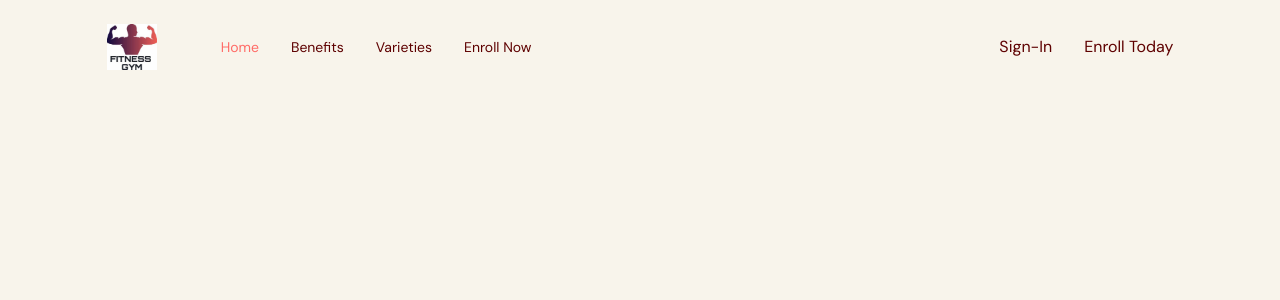
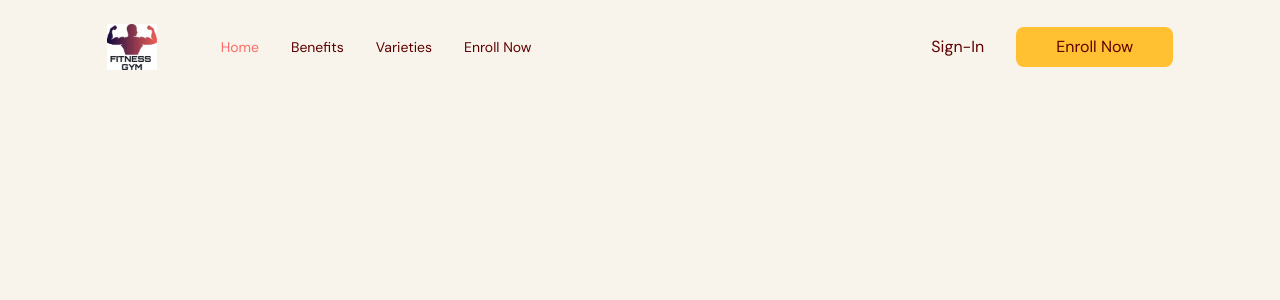
Before and after one commit to emmacodec/waspbades, a React (Vite) app: page / in a window 1280 px wide. Shown: the top 300 px of the page. Built offline with nearby package versions, Linux system fonts and the light colour scheme.

Commit message:
using enum to pass data to children in the Button component

```diff
--- a/src/Components/navbar/Index.tsx
+++ b/src/Components/navbar/Index.tsx
@@ -3,6 +3,8 @@ import {XMarkIcon, Bars3Icon} from '@heroicons/react/24/solid';
 import Logo from '@/assets/Logo.jpeg';
 import Link from "./Link";
 import { SelectedPage } from "@/Shared/type";
+import mediaQuery from "@/custom-taiwind/mediaQuery";
+import Buttons from "@/Shared/buttons";
 
 
 type Props = {
@@ -14,6 +16,11 @@ type Props = {
 const Navbar = ({selectedPage, setSelectedPage}: Props) => {
 
   const flexbetween = "flex items-center justify-between";
+
+const useMediaQuey = mediaQuery("(min-width: 1060px)");
+
+const [menuToggle, setToggleMenu] = useState<boolean>(false);
+
   return <nav>
     <div className={`${flexbetween} fixed top-0 z-30 w-full py-6`}>
 
@@ -24,7 +31,7 @@ const Navbar = ({selectedPage, setSelectedPage}: Props) => {
           <img src={Logo} alt="logo" width={50} height={50} />
 
           {/*right-side*/}
-          <div className={`${flexbetween} w-full`}>
+           {useMediaQuey ? (<div className={`${flexbetween} w-full`}>
 
             <div className={`${flexbetween} gap-8 text-sm`}>
               <Link page="Home" selectedPage={selectedPage} setSelectedPage={setSelectedPage} />
@@ -34,9 +41,16 @@ const Navbar = ({selectedPage, setSelectedPage}: Props) => {
             </div>
             <div className={`${flexbetween} gap-8`}>
               <p>Sign-In</p>
-              <button>Enroll Today</button>
+              <Buttons setSelectedPage={setSelectedPage}>Enroll Now</Buttons>
+
             </div>
           </div>
+           ) : (
+
+            <button className="rounded-full  bg-secondary-500 p-2" onClick={() => setToggleMenu(menuToggle)}>
+              <Bars3Icon className="h-6 w-6 text-white" />
+            </button>
+           )}
         </div>
       </div>
     </div>
--- /dev/null
+++ b/src/Shared/buttons.tsx
@@ -0,0 +1,21 @@
+import AnchorLink from "react-anchor-link-smooth-scroll";
+import React from 'react';
+import { SelectedPage } from "./type";
+
+type Props = {
+    children: React.ReactNode;
+    setSelectedPage: (value: SelectedPage) => void;
+}
+
+const Buttons = ({children, setSelectedPage}: Props) => {
+  return (
+    <AnchorLink
+    href={`#${SelectedPage.EnrollNow}`}
+    onClick={() => setSelectedPage(SelectedPage.EnrollNow)}
+    className="rounded-lg bg-secondary-500 px-10 py-2 hover:bg-primary-500 hover:text-white">
+        {children}
+    </AnchorLink>
+  )
+}
+
+export default Buttons;
--- a/src/custom-taiwind/mediaQuery.ts
+++ b/src/custom-taiwind/mediaQuery.ts
@@ -17,3 +17,5 @@ const mediaQuery = (query: string) => {
 
     return hook;
 }
+
+export default mediaQuery;
```
